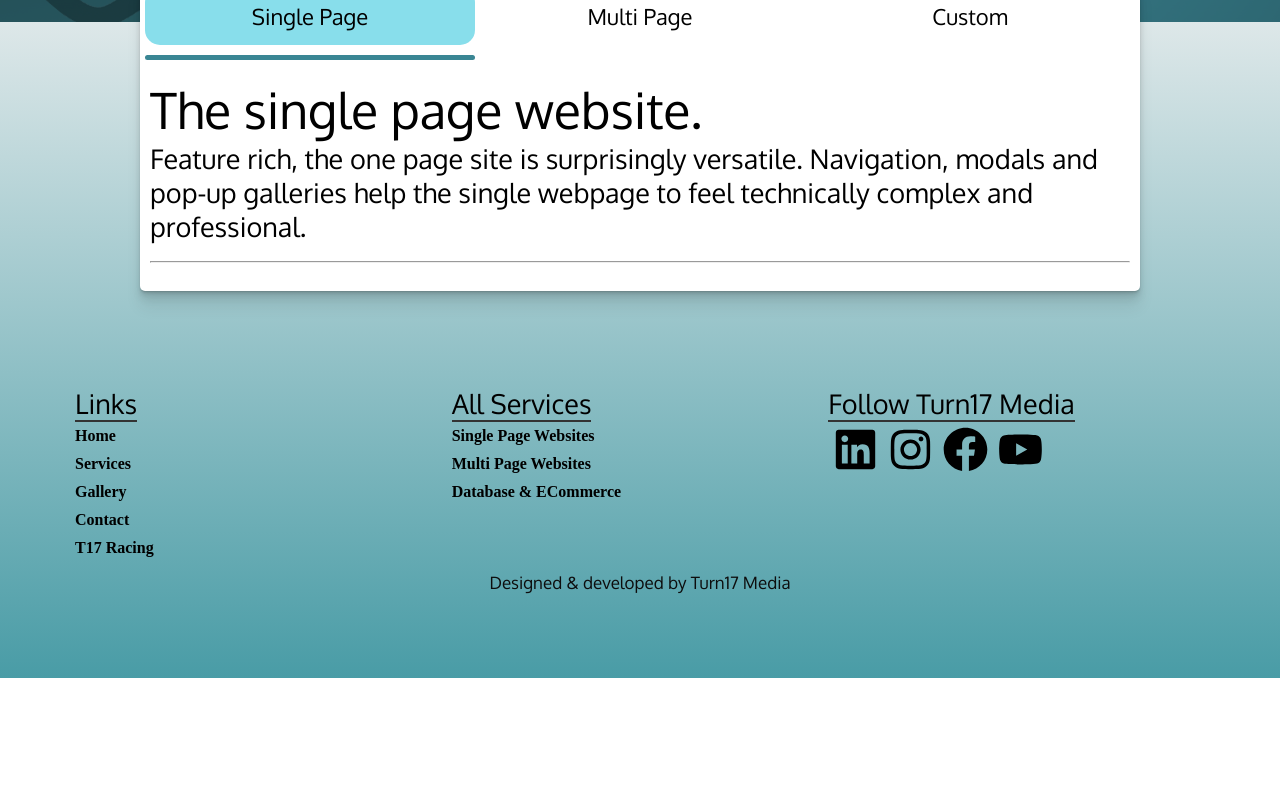
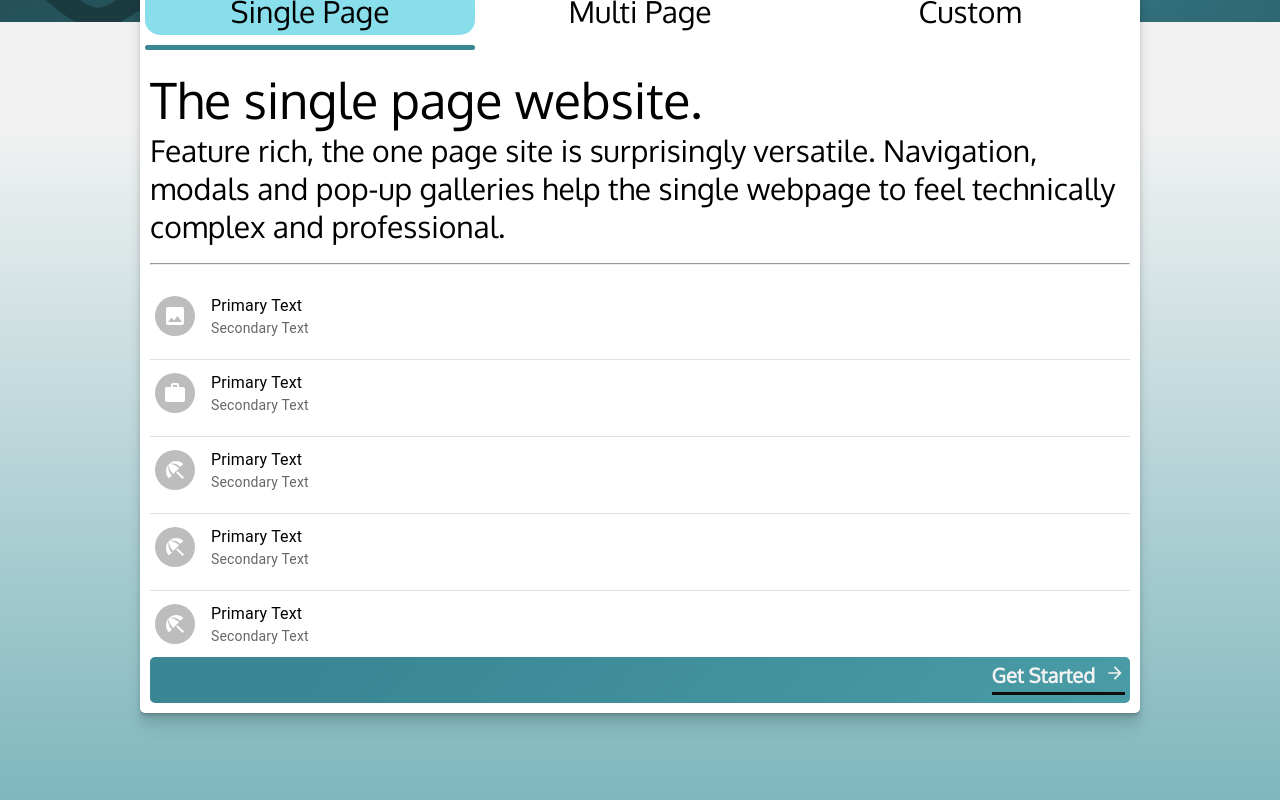
Before and after one commit to argounova/turn17-media, a Next.js app: page /basics in a window 1280 px wide. Shown: the part 680-1480 px from the top of the page. Before the commit the page ends 1358 px from the top, so only its background shows below. Built offline with nearby package versions, Linux system fonts and the light colour scheme; no server answers.

Commit message:
divided list added to basics component

```diff
--- /dev/null
+++ b/components/Basics/ContentGrid.jsx
@@ -0,0 +1,77 @@
+import * as React from 'react';
+import List from '@mui/material/List';
+import ListItem from '@mui/material/ListItem';
+import ListItemText from '@mui/material/ListItemText';
+import ListItemAvatar from '@mui/material/ListItemAvatar';
+import Avatar from '@mui/material/Avatar';
+import ImageIcon from '@mui/icons-material/Image';
+import WorkIcon from '@mui/icons-material/Work';
+import BeachAccessIcon from '@mui/icons-material/BeachAccess';
+import Divider from '@mui/material/Divider';
+
+export default function ContentGrid({
+    primaryText1,
+    secondaryText1,
+    primaryText2,
+    secondaryText2,
+    primaryText3,
+    secondaryText3,
+    primaryText4,
+    secondaryText4,
+    primaryText5,
+    secondaryText5,
+}) {
+  return (
+    <List
+      sx={{
+        width: '100%',
+        flexDirection: 'column',
+      }}
+    >
+      <ListItem>
+        <ListItemAvatar>
+          <Avatar>
+            <ImageIcon />
+          </Avatar>
+        </ListItemAvatar>
+        <ListItemText primary={primaryText1} secondary={secondaryText1} />
+      </ListItem>
+      <Divider variant="inset" component="li" style={{ borderRadius: '0px' }}/>
+      <ListItem>
+        <ListItemAvatar>
+          <Avatar>
+            <WorkIcon />
+          </Avatar>
+        </ListItemAvatar>
+        <ListItemText primary={primaryText2} secondary={secondaryText2} />
+      </ListItem>
+      <Divider variant="inset" component="li" style={{ borderRadius: '0px' }}/>
+      <ListItem>
+        <ListItemAvatar>
+          <Avatar>
+            <BeachAccessIcon />
+          </Avatar>
+        </ListItemAvatar>
+        <ListItemText primary={primaryText3} secondary={secondaryText3} />
+      </ListItem>
+      <Divider variant="inset" component="li" style={{ borderRadius: '0px' }}/>
+      <ListItem>
+        <ListItemAvatar>
+          <Avatar>
+            <BeachAccessIcon />
+          </Avatar>
+        </ListItemAvatar>
+        <ListItemText primary={primaryText4} secondary={secondaryText4} />
+      </ListItem>
+      <Divider variant="inset" component="li" style={{ borderRadius: '0px' }}/>
+      <ListItem>
+        <ListItemAvatar>
+          <Avatar>
+            <BeachAccessIcon />
+          </Avatar>
+        </ListItemAvatar>
+        <ListItemText primary={primaryText5} secondary={secondaryText5} />
+      </ListItem>
+    </List>
+  );
+}
--- a/components/Basics/Selector.jsx
+++ b/components/Basics/Selector.jsx
@@ -2,6 +2,8 @@ import { BasicsStyles } from "./style"
 import { useState } from "react"
 import { tabs } from "./content"
 import { motion, AnimatePresence } from "framer-motion"
+import ContentGrid from "./ContentGrid"
+import Button from "../Button"
 
 export default function Selector() {
   const [selectedTab, setSelectedTab] = useState(tabs[0])
@@ -43,7 +45,25 @@ export default function Selector() {
             <br />
             <hr />
             <br />
-
+            <ContentGrid
+                primaryText1={selectedTab.primaryText1}
+                secondaryText1={selectedTab.secondaryText1}
+                primaryText2={selectedTab.primaryText2}
+                secondaryText2={selectedTab.secondaryText2}
+                primaryText3={selectedTab.primaryText3}
+                secondaryText3={selectedTab.secondaryText3}
+                primaryText4={selectedTab.primaryText4}
+                secondaryText4={selectedTab.secondaryText4}
+                primaryText5={selectedTab.primaryText5}
+                secondaryText5={selectedTab.secondaryText5}
+            />
+            <div className="button-div">
+                <Button
+                    href={selectedTab.href}
+                    text='Get Started'
+                    arrow={true}
+                />
+            </div>
           </motion.div>
         </AnimatePresence>
       </main>
--- a/components/Basics/content.js
+++ b/components/Basics/content.js
@@ -3,18 +3,51 @@ export const tabs = [
         name: "Single Page",
         color: "var(--mb1-1)",
         title: "The single page website.",
-        subtitle: "Feature rich, the one page site is surprisingly versatile.  Navigation, modals and pop-up galleries help the single webpage to feel technically complex and professional."
+        subtitle: "Feature rich, the one page site is surprisingly versatile.  Navigation, modals and pop-up galleries help the single webpage to feel technically complex and professional.",
+        primaryText1: "Primary Text",
+        secondaryText1: "Secondary Text",
+        primaryText2: "Primary Text",
+        secondaryText2: "Secondary Text",
+        primaryText3: "Primary Text",
+        secondaryText3: "Secondary Text",
+        primaryText4: "Primary Text",
+        secondaryText4: "Secondary Text",
+        primaryText5: "Primary Text",
+        secondaryText5: "Secondary Text",
+        href: "/get-started/singlepage"
     },
     {
         name: "Multi Page",
         color: "var(--mb1-2)",
         title: "More square footage.",
-        subtitle: "When you simply need more space now or room to grow in the future, the multi page website is the clear choice.  Incorporate blogs, dedicated gallery or product pages and much more."
+        subtitle: "When you simply need more space now or room to grow in the future, the multi page website is the clear choice.  Incorporate blogs, dedicated gallery or product pages and much more.",
+        primaryText1: "Primary Text",
+        secondaryText1: "Secondary Text",
+        primaryText2: "Primary Text",
+        secondaryText2: "Secondary Text",
+        primaryText3: "Primary Text",
+        secondaryText3: "Secondary Text",
+        primaryText4: "Primary Text",
+        secondaryText4: "Secondary Text",
+        primaryText5: "Primary Text",
+        secondaryText5: "Secondary Text",
+        href: "/get-started/multipage"
     },
     {
         name: "Custom",
         color: "var(--mb2-1)",
         title: "When one size doesn't fit all.",
-        subtitle: "We are happy to work with you on a site that goes above and beyond our standard offerings.  The best way to get started is by contacting us."
+        subtitle: "We are happy to work with you on a site that goes above and beyond our standard offerings.  The best way to get started is by contacting us.",
+        primaryText1: "Primary Text",
+        secondaryText1: "Secondary Text",
+        primaryText2: "Primary Text",
+        secondaryText2: "Secondary Text",
+        primaryText3: "Primary Text",
+        secondaryText3: "Secondary Text",
+        primaryText4: "Primary Text",
+        secondaryText4: "Secondary Text",
+        primaryText5: "Primary Text",
+        secondaryText5: "Secondary Text",
+        href: "/get-started/contact"
     },
 ];
--- a/components/Basics/style.js
+++ b/components/Basics/style.js
@@ -3,6 +3,7 @@ import styled from "@emotion/styled"
 export const BasicsStyles = styled.section`
   .window {
     width: 1000px;
+    max-width: 90vw;
     border-radius: 5px;
     background: white;
     overflow: hidden;
@@ -28,7 +29,7 @@ export const BasicsStyles = styled.section`
 
   main {
     display: flex;
-    justify-content: center;
+    justify-content: flex-start;
     align-items: center;
     flex-grow: 1;
     user-select: none;
@@ -44,7 +45,7 @@ export const BasicsStyles = styled.section`
     margin: 0;
     font-family: "Oxygen", sans-serif;
     font-weight: 500;
-    font-size: 22px;
+    font-size: var(--h5);
   }
 
   ul {
@@ -55,7 +56,7 @@ export const BasicsStyles = styled.section`
   li {
     border-radius: 15px;
     width: 100%;
-    padding: 15px;
+    padding: 5px;
     position: relative;
     cursor: pointer;
     display: flex;
@@ -101,4 +102,13 @@ export const BasicsStyles = styled.section`
     width: 300px;
     background: #fff;
   }
+
+  .button-div {
+    width: 100%;
+    display: flex;
+    justify-content: flex-end;
+    align-items: center;
+    background: linear-gradient(131deg, rgba(58,134,148,1) 18%, rgba(73,156,166,1) 100%);
+    padding: 5px 5px 0px;
+    border-radius: 5px;
 `
--- a/src/pages/basics.js
+++ b/src/pages/basics.js
@@ -31,10 +31,10 @@ export default function Basics({isConnected}) {
       </Head>
       <TopNavigation />
       <BannerHeader
-        tag1='Under Construction'
-        // subtag='Hidden fees'
-        subtext1='Please bear with us as our site is being built.'
-        subtext2='Contact info@turn17media.com with any questions.'
+        tag1='How does this all work?'
+        subtag='Complex understanding'
+        subtext1='Here you&apos;ll find an overview of how the process works.'
+        subtext2='After getting started with one of our products, further details and specific features will be made available.'
       />
       <main className={styles.main}>
           <BasicsCards />
--- a/src/styles/BannerHeader.module.css
+++ b/src/styles/BannerHeader.module.css
@@ -14,6 +14,7 @@
 
 .bannerHeaderContent p {
     color: #fff;
+    text-align: center;
 }
 
 .bannerHeaderContent h6 {
--- a/src/styles/globals.css
+++ b/src/styles/globals.css
@@ -54,7 +54,7 @@
     --h2: 36px;
     --h3: 32px;
     --h4: 29px;
-    --h5: 27px;
+    --h5: 30px;
     --h6: 45px;
   }
 
@@ -66,7 +66,6 @@
 p {
   font-size: var(--p);
   font-family: 'Oxygen';
-  text-align: center;
 }
 
 h1 {
```
